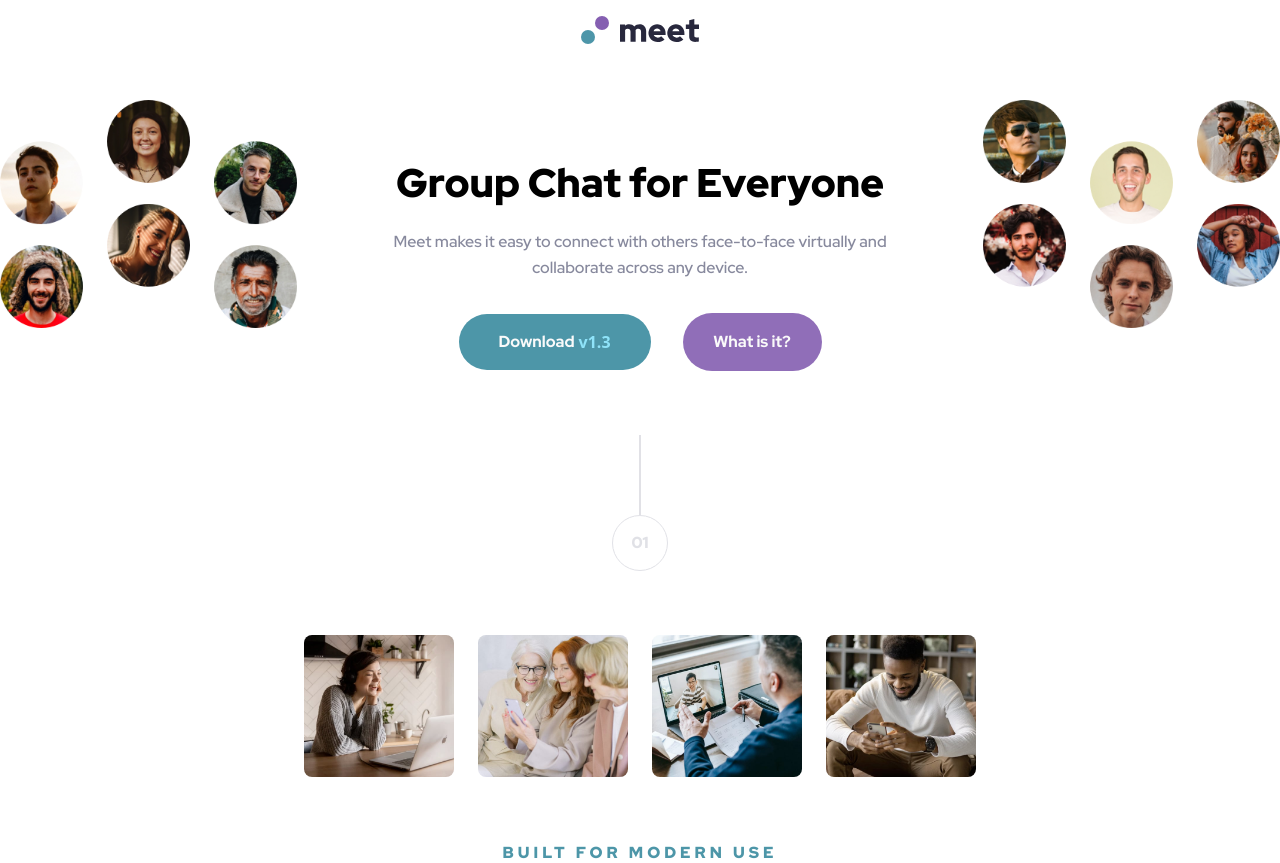
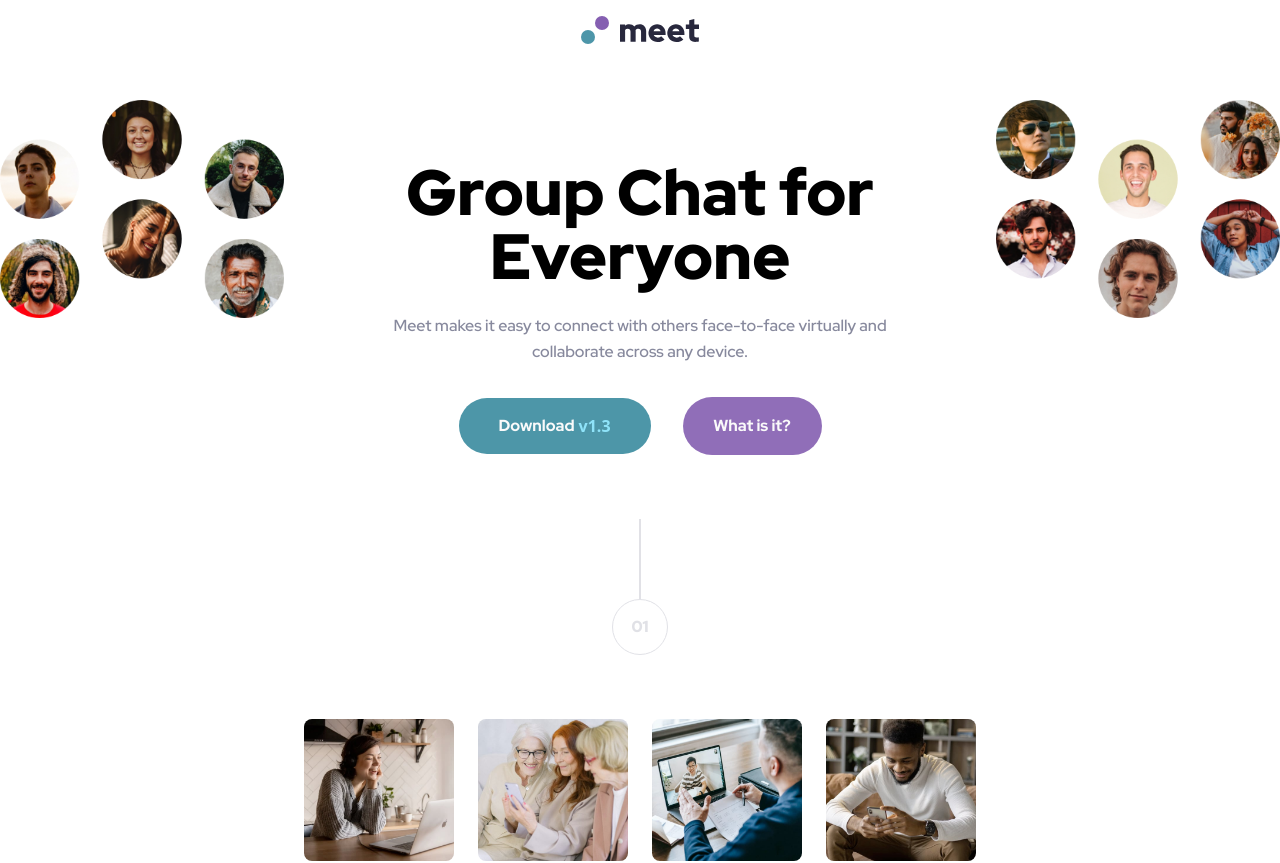
Before and after one commit to vaishnaviprabhath/meet-landing-page, a Next.js app: page / in a window 1280 px wide. Shown: the top 863 px of the page. Built offline with nearby package versions, Linux system fonts and the light colour scheme.

Commit message:
Fixed font size of heading

```diff
--- a/styles/globals.css
+++ b/styles/globals.css
@@ -15,8 +15,8 @@
   }
 
   .mainheading{
-    font-size: 40px;
-    line-height: 44px;
+    font-size: 64px;
+    line-height: 64px;
     font-weight:900;
   }
 
```
